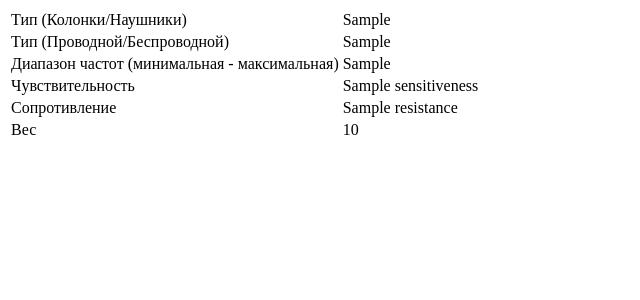
After one commit to avmepy/VDstore, a Django app: template templates/store/audio_detail_table.html in a window 1280 px wide. The commit adds this page. Shown: the top 300 px of the page, without its empty margins (0-640 px from the left). Run offline with Django 3.2, Linux system fonts and the light colour scheme; the template is opened without the code that fills it: most values are stand-ins (such as "Sample title", 1, 10 or a date in 2020).

Commit message:
nothing do

```diff
--- a/store/views.py
+++ b/store/views.py
@@ -40,9 +40,10 @@ def home(request):
 
 def product_detail(request, slug):
     product = get_object_or_404(Product, slug=slug)
-
+    print(product.get_cha)
     context = {
         'product': product,
+        'product_model': product.__class__._meta.model_name
     }
 
     return render(request, 'store/product_detail.html', context=context)
--- /dev/null
+++ b/templates/store/audio_detail_table.html
@@ -0,0 +1,29 @@
+<table class="table">
+    <tbody>
+    <tr>
+        <td>Тип (Колонки/Наушники)</td>
+        <td>{{ product.audio_type }}</td>
+    </tr>
+    <tr>
+        <td>Тип (Проводной/Беспроводной)</td>
+        <td>{{ product.audio_connection_type }}</td>
+    </tr>
+    <tr>
+        <td>Диапазон частот (минимальная - максимальная)</td>
+        <td>{{ product.frequency_range }}</td>
+    </tr>
+    <tr>
+        <td>Чувствительность</td>
+        <td>{{ product.sensitiveness }}</td>
+    </tr>
+    <tr>
+        <td>Сопротивление</td>
+        <td>{{ product.resistance }}</td>
+    </tr>
+    <tr>
+        <td>Вес</td>
+        <td>{{ product.weight }}</td>
+    </tr>
+
+    </tbody>
+</table>
```
Also changed, not shown: store/models.py (+17 -0 lines), templates/store/product_detail.html (+7 -0 lines).
